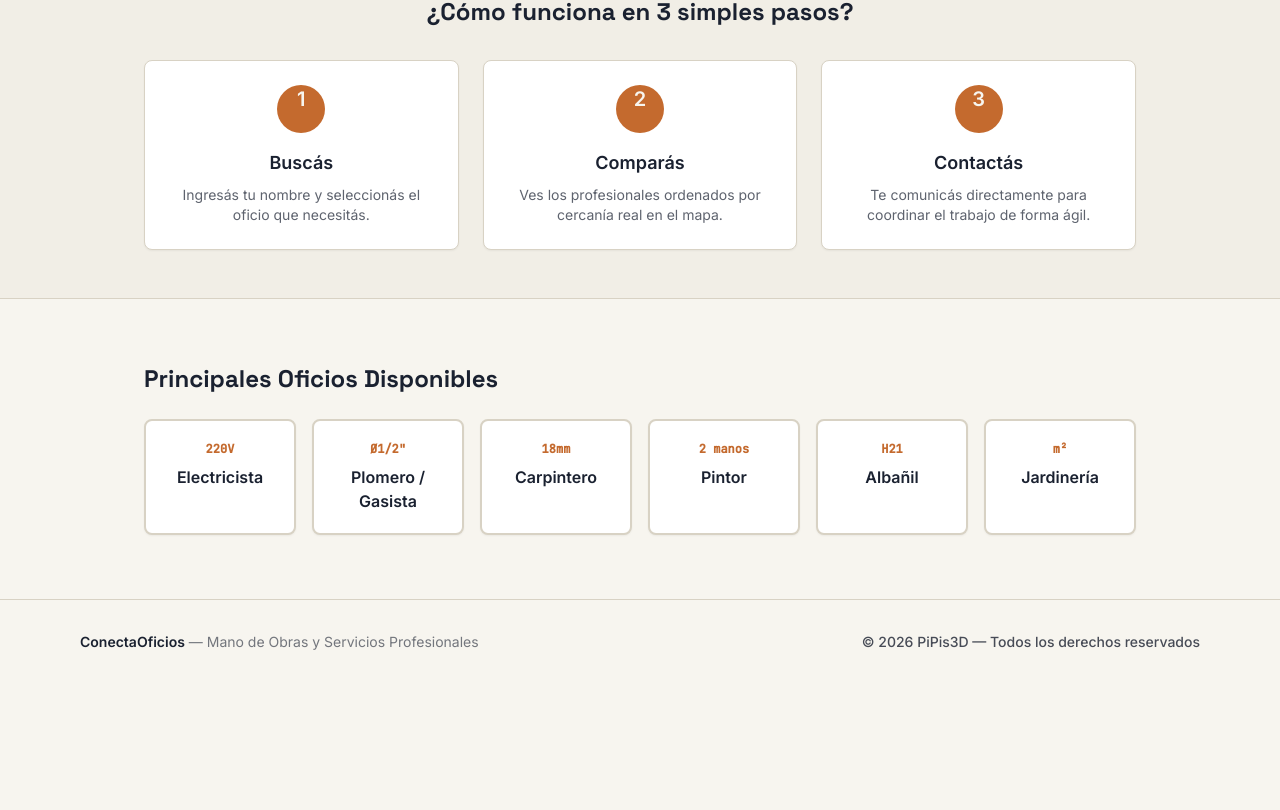
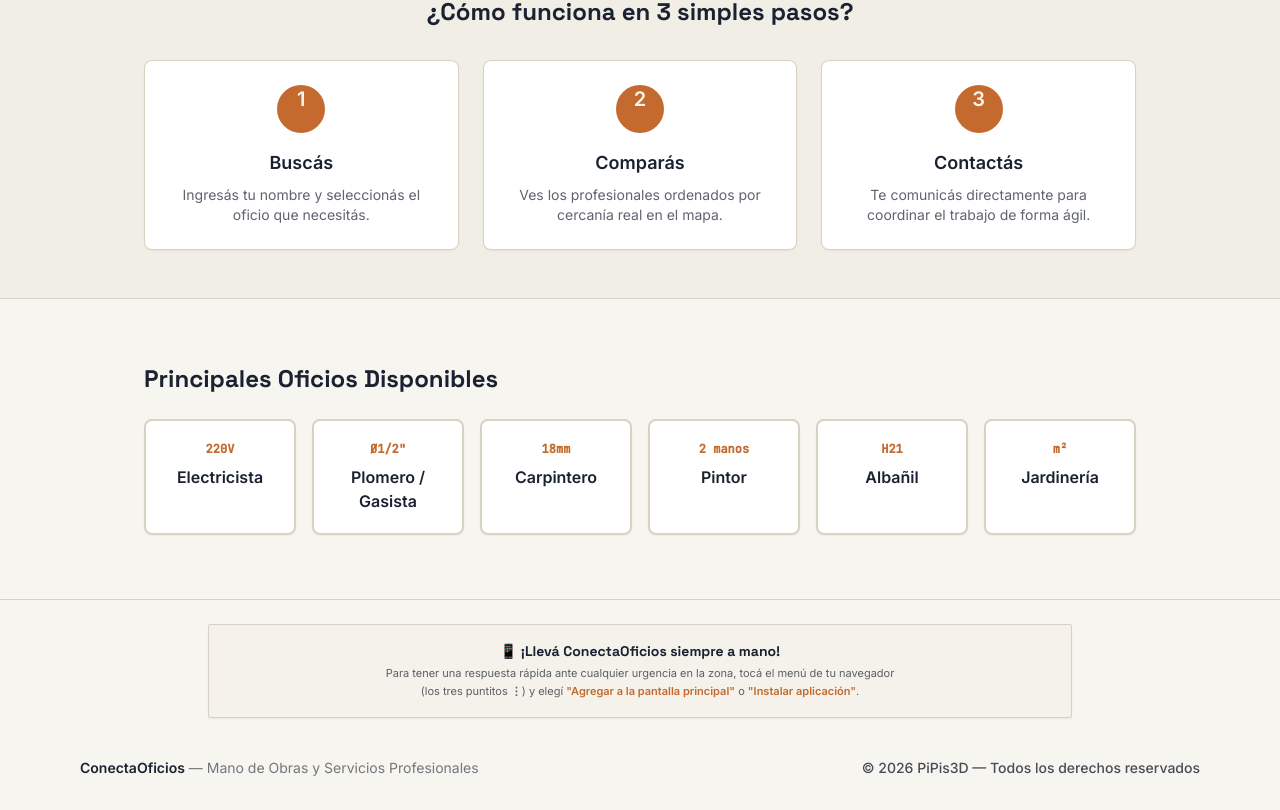
Before and after one commit to JorBuffa/directorio-profesionales, a React (Vite) app in the folder frontend/: page / in a window 1280 px wide. Shown: the part 908-1718 px from the top of the page. Before the commit the page ends 1592 px from the top, so only its background shows below. Built offline with nearby package versions, Linux system fonts and the light colour scheme.

Commit message:
feat: agregar banner de acceso directo movil en el footer

```diff
--- a/frontend/src/components/Footer.jsx
+++ b/frontend/src/components/Footer.jsx
@@ -1,6 +1,20 @@
 export default function Footer() {
   return (
     <footer className="border-t border-stone bg-paper">
+
+      {/* Banner de invitación para acceso directo en celulares */}
+      <div className="mx-auto max-w-4xl px-4 pt-6 pb-2">
+        <div className="rounded-sm border border-stone bg-stone/10 p-4 text-center shadow-sm">
+          <h3 className="font-display text-sm font-bold text-ink mb-1">
+            📱 ¡Llevá ConectaOficios siempre a mano!
+          </h3>
+          <p className="text-[11px] text-ink/70 leading-relaxed max-w-lg mx-auto">
+            Para tener una respuesta rápida ante cualquier urgencia en la zona, tocá el menú de tu navegador (los tres puntitos <strong>⋮</strong>) y elegí <strong className="text-copper">"Agregar a la pantalla principal"</strong> o <strong className="text-copper">"Instalar aplicación"</strong>.
+          </p>
+        </div>
+      </div>
+
+      {/* Pie de página tradicional */}
       <div className="mx-auto flex max-w-6xl flex-col sm:flex-row items-center justify-between px-4 py-8 text-sm text-ink/60 gap-4 text-center sm:text-left">
 
         {/* Lado izquierdo */}
```
